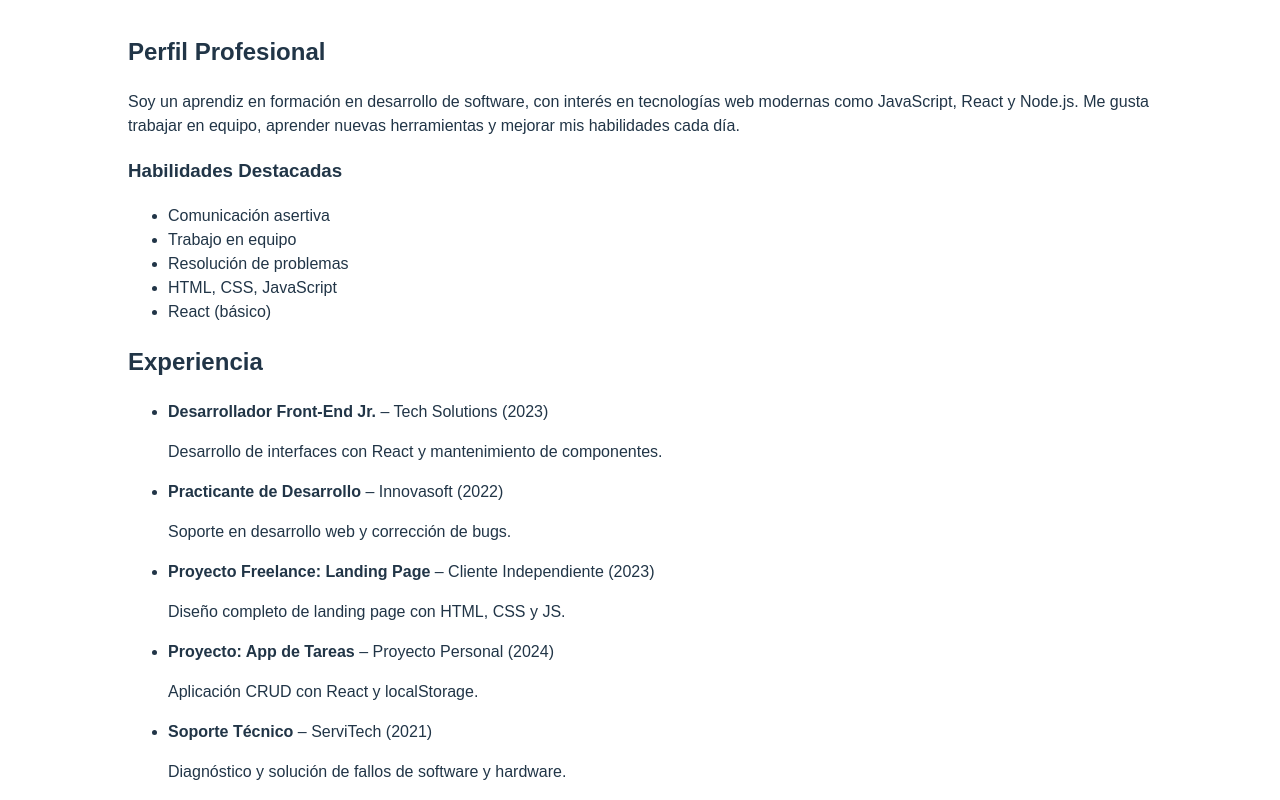
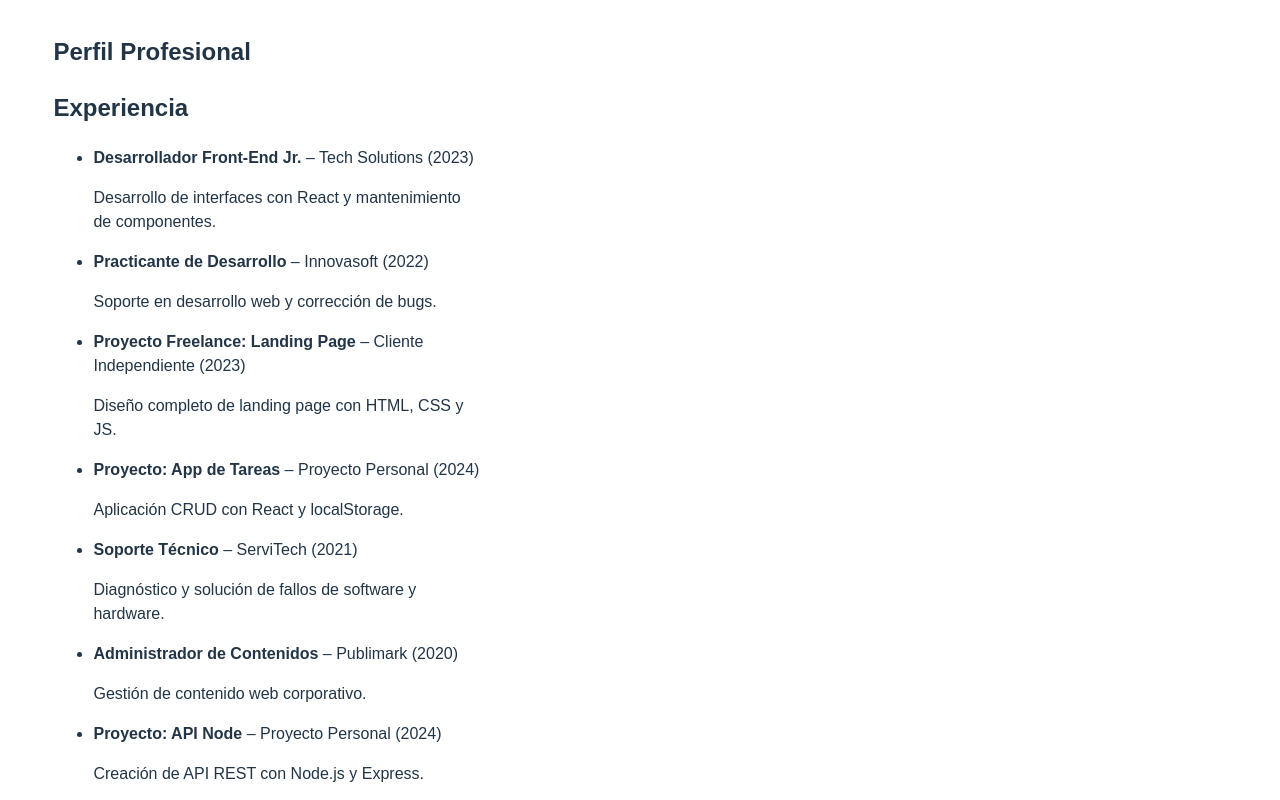
Before and after one commit to HSCB10/practica-git, a React (Vite) app: page / in a window 1280 px wide. Shown: the top 800 px of the page. Built offline with nearby package versions, Linux system fonts and the light colour scheme.

Commit message:
feat: componente Perfil dinámico con props

```diff
--- a/src/componentes/Perfil.jsx
+++ b/src/componentes/Perfil.jsx
@@ -1,21 +1,8 @@
-function Perfil() {
+function Perfil({ resumen }) {
   return (
-    <section style={{ marginBottom: "20px" }}>
+    <section>
       <h2>Perfil Profesional</h2>
-      <p>
-        Soy un aprendiz en formación en desarrollo de software, con interés en tecnologías
-        web modernas como JavaScript, React y Node.js. Me gusta trabajar en equipo,
-        aprender nuevas herramientas y mejorar mis habilidades cada día.
-      </p>
-
-      <h3>Habilidades Destacadas</h3>
-      <ul>
-        <li>Comunicación asertiva</li>
-        <li>Trabajo en equipo</li>
-        <li>Resolución de problemas</li>
-        <li>HTML, CSS, JavaScript</li>
-        <li>React (básico)</li>
-      </ul>
+      <p>{resumen}</p>
     </section>
   );
 }
```
